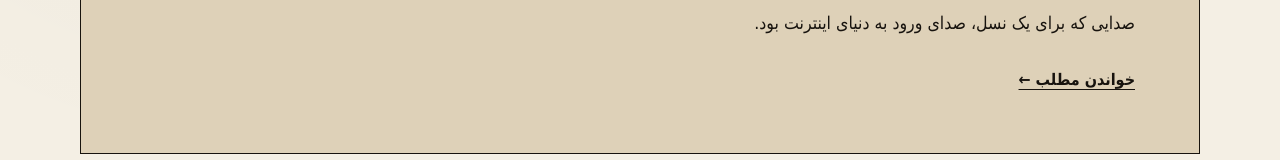
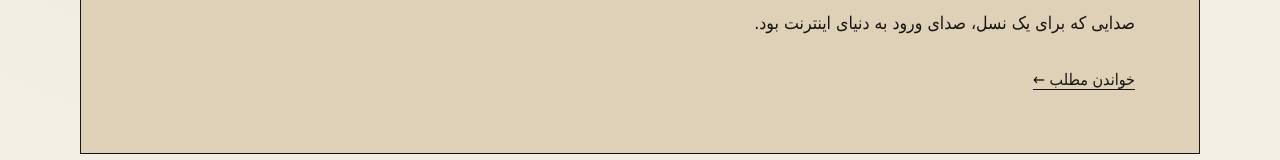
Before and after one commit to mohammadghadimi88/nostalgia-mag, a Next.js app: page / in a window 1280 px wide. Shown: the part 608-768 px from the top of the page. Built offline with nearby package versions, Linux system fonts and the light colour scheme; no server answers.

Commit message:
Style error recovery action

```diff
--- a/app/globals.css
+++ b/app/globals.css
@@ -89,3 +89,4 @@ footer { padding: 28px 0 50px; text-align: center; font-size: .85rem; }
 .card-tags a:hover { font-weight: 700; }
 
 .loading-card { min-height: 280px; display: grid; align-content: center; gap: 8px; }
+.hero-link { border: 0; background: none; color: inherit; font: inherit; cursor: pointer; padding: 0; }
```
